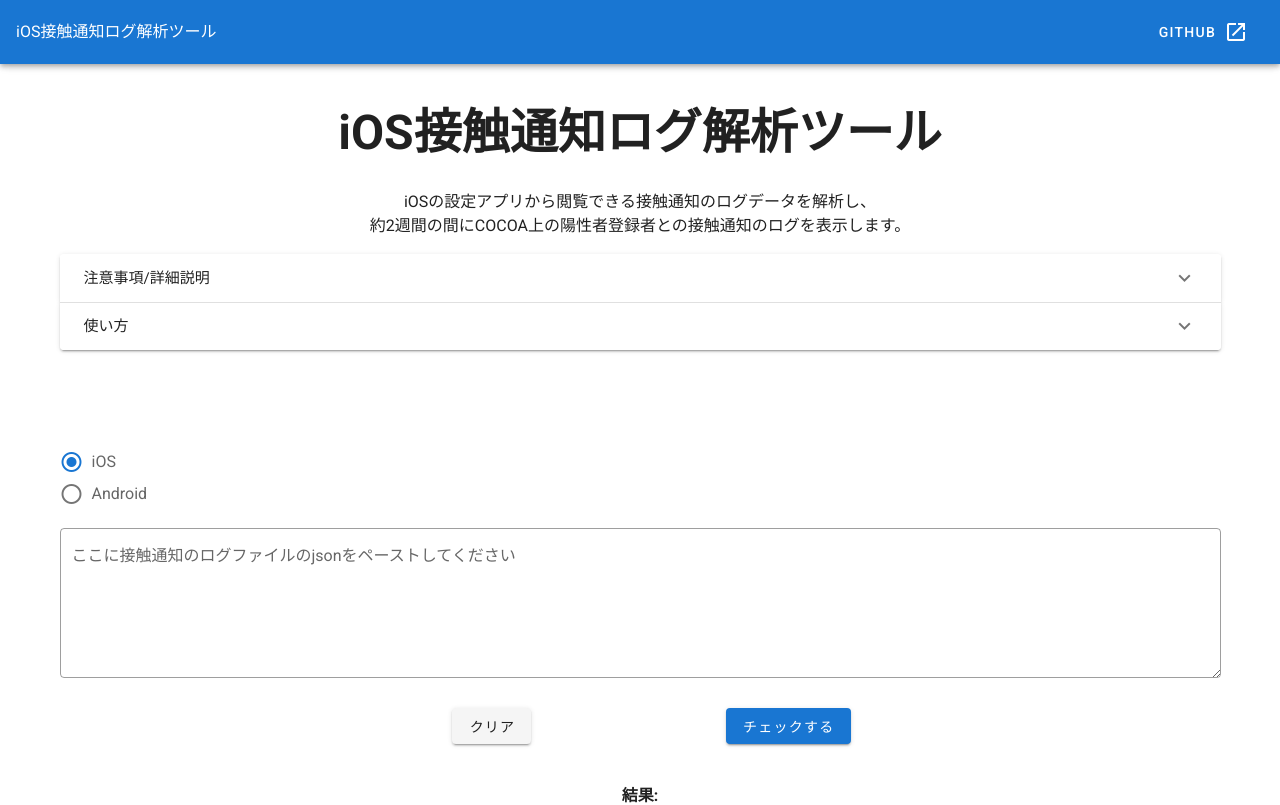
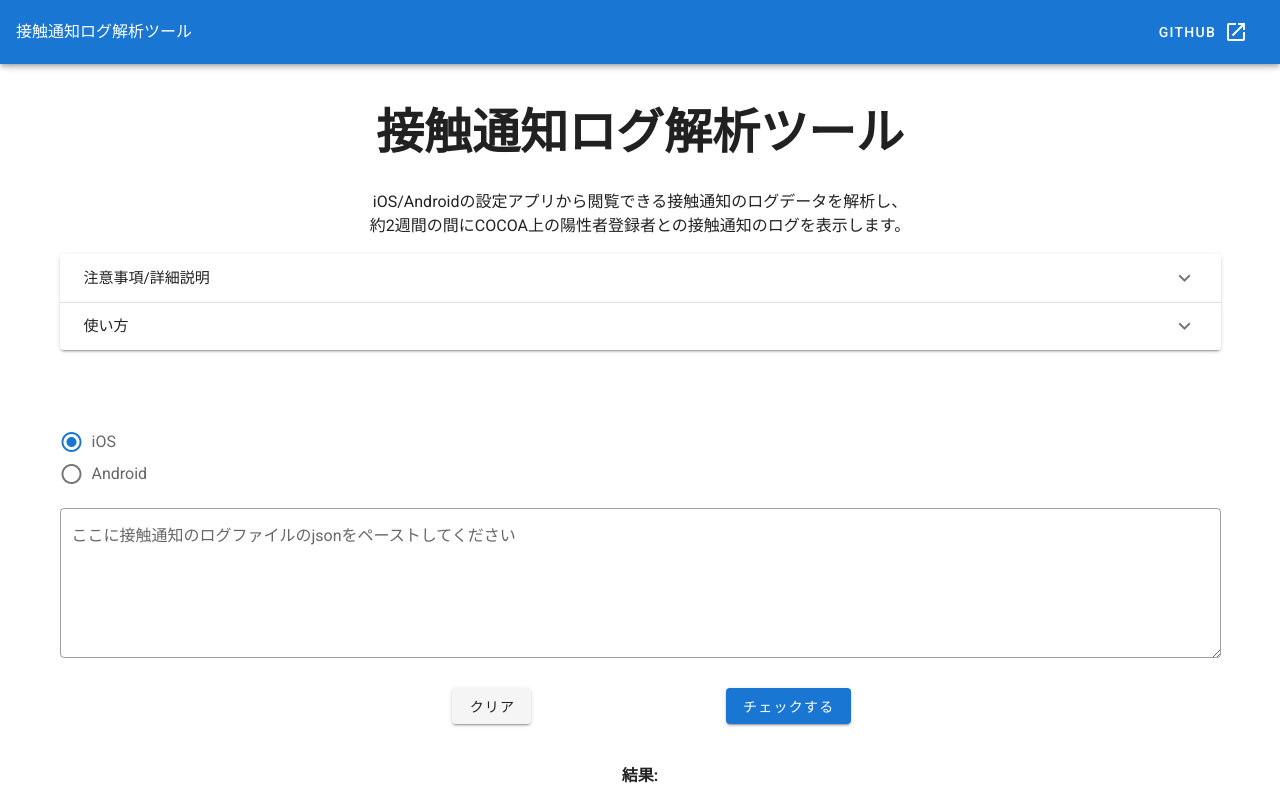
Before and after one commit to ktansai/COVID-19-ExposeChecker, a Vue app: page / in a window 1280 px wide. Shown: the top 805 px of the page. Built offline with nearby package versions, Linux system fonts and the light colour scheme.

Commit message:
android support

```diff
--- a/src/App.vue
+++ b/src/App.vue
@@ -6,7 +6,7 @@
       dark
     >
       <div class="d-flex align-center">
-        iOS接触通知ログ解析ツール
+        接触通知ログ解析ツール
       </div>
 
       <v-spacer></v-spacer>
--- a/src/components/ExposeChecker.vue
+++ b/src/components/ExposeChecker.vue
@@ -4,10 +4,10 @@
 
       <v-col class="mb-4 mt-8">
         <h1 class="display-2 font-weight-bold mb-8">
-          iOS接触通知ログ解析ツール
+          接触通知ログ解析ツール
         </h1>
         <p mr-8 ml-8>
-          iOSの設定アプリから閲覧できる接触通知のログデータを解析し、<br>
+          iOS/Androidの設定アプリから閲覧できる接触通知のログデータを解析し、<br>
           約2週間の間にCOCOA上の陽性者登録者との接触通知のログを表示します。
         </p>
         <v-expansion-panels accordion >
@@ -15,7 +15,7 @@
                 <v-expansion-panel-header>注意事項/詳細説明</v-expansion-panel-header>
                 <v-expansion-panel-content class="text-left">
                   <ul>
-                  <li>iOSで収集されている COVID-19 接触のログデータの中で、COCOA上の陽性者登録者の端末の近くにいた記録があるかを確認するツールです。</li>
+                  <li>iOS/Androidで収集されている COVID-19 接触のログデータの中で、COCOA上の陽性者登録者の端末の近くにいた記録があるかを確認するツールです。</li>
                   <li>具体的には、接触ログデータの中のMatchCountが0ではない値(接触が疑われるデータ)を抽出するだけのツールです</li>
                   <li>クライアントサイドのJavaScriptで解析を行っているため、ここでペーストしたログデータが外部に送信されるようなことはありません。</li>
                   <li>このログデータで分かることは、COCOA陽性登録者が付近にいたことのみで、必ずしも濃厚接触に該当する訳ではありません。</li>
@@ -27,7 +27,7 @@
                 <v-expansion-panel>
                 <v-expansion-panel-header>使い方</v-expansion-panel-header>
                 <v-expansion-panel-content>
-                  <p class="text-left">Step1. iOSの接触通知ログをコピーする</p>
+                  <p class="text-left">Step1. iOS/Androidの接触通知ログをコピーする<br>(※Android版のスクリーンショットは後日追加予定)</p>
                   <v-img src="@/assets/images/instruction-copy.png" />
                   <br>
                   <p class="text-left">Step2. 下記入力枠にペーストする</p>
@@ -39,7 +39,7 @@
       </v-col>
 
       <v-col
-        class="mb-5 mt-10"
+        class="mb-5 mt-5"
         cols="12"
       >
             <v-radio-group v-model="os">
@@ -95,7 +95,7 @@
         <p>
           上記Hash値をコピーし、
           <a href="https://cacaotest.sakura.ne.jp/" target="_blank" >HASH値より陽性者と近くにいた日を検索するサイト(別サイト)</a>
-          を使用して、<br>具体的な近くにいた時間(24時間単位)で特定することができます。
+          を使用して、<br>具体的な近くにいた時間(24時間単位)で特定することができます。(iOSのみ)
         </p>
 
       </v-col>
```
